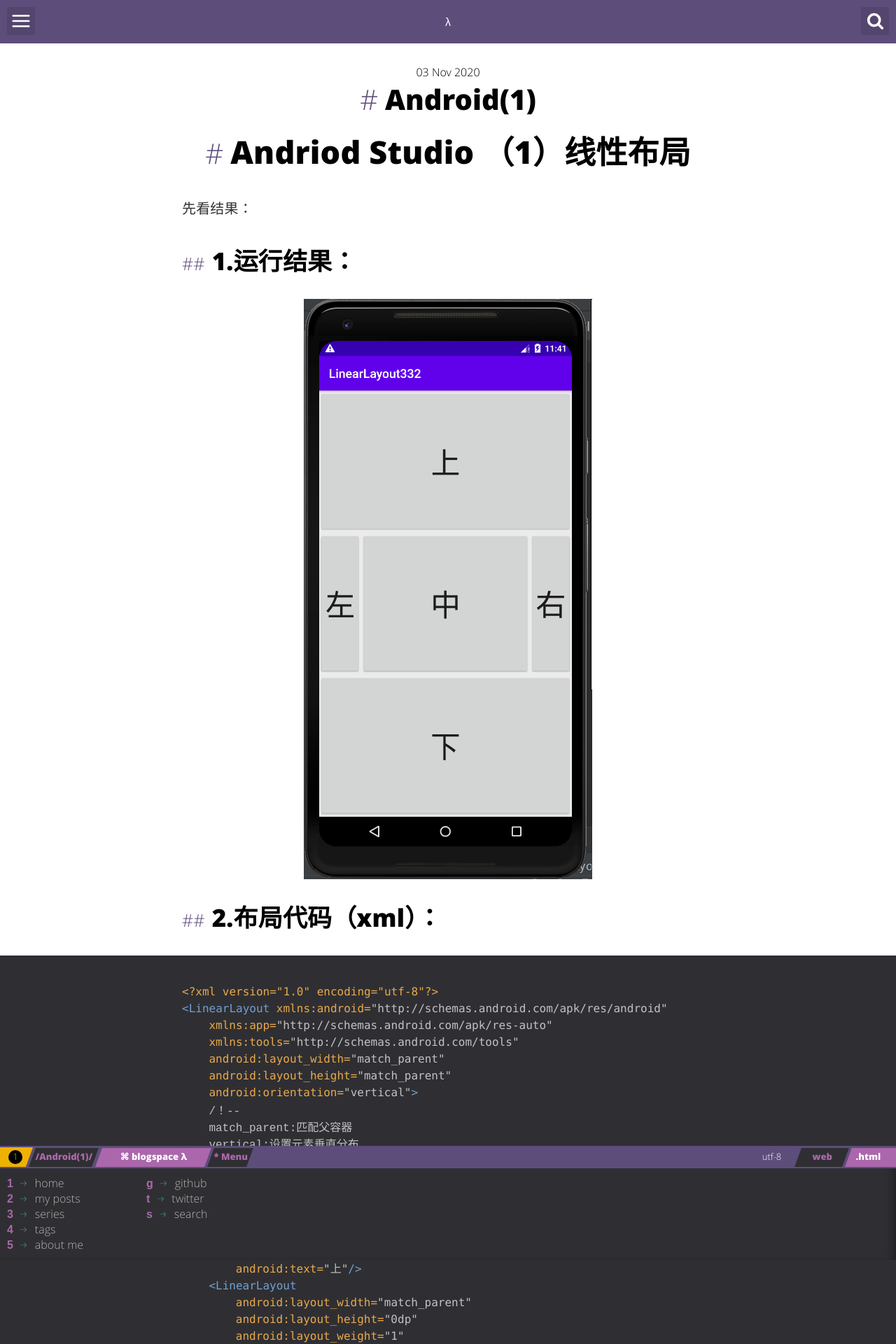
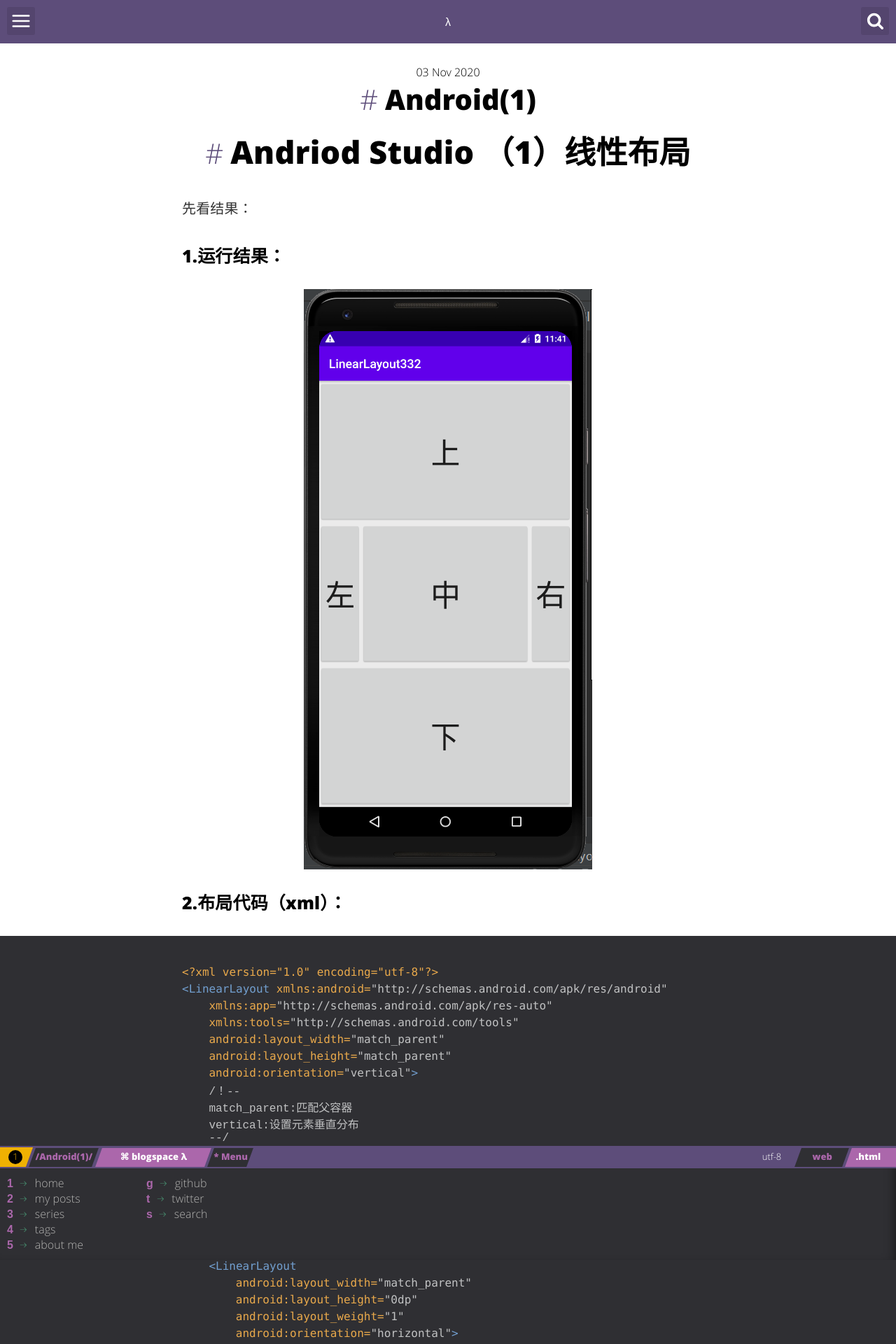
Before and after one commit to Yoland-svg/Yoland-svg.github.io, a Jekyll site: the page built from _posts/2020-11-3-Android(1).md, in a window 1280 px wide. Shown: the top 1920 px of the page at 70% size. Built offline with Jekyll 4.4.1, drawn with Linux system fonts in a browser that asks for light colours; our own code applies the rules of GitHub Pages for plain Markdown files; comment, search, counter and statistics services are not loaded.

````diff
--- a/_posts/2020-11-3-Android(1).md
+++ b/_posts/2020-11-3-Android(1).md
@@ -2,11 +2,11 @@
 
 先看结果：
 
-## 1.运行结果：
+### 1.运行结果：
 
 ![laravel_lang]({{ site.url }}/assets/img/LinearLayout.png)
 
-## 2.布局代码（xml）：
+### 2.布局代码（xml）：
 
 ```xml
 <?xml version="1.0" encoding="utf-8"?>
````
